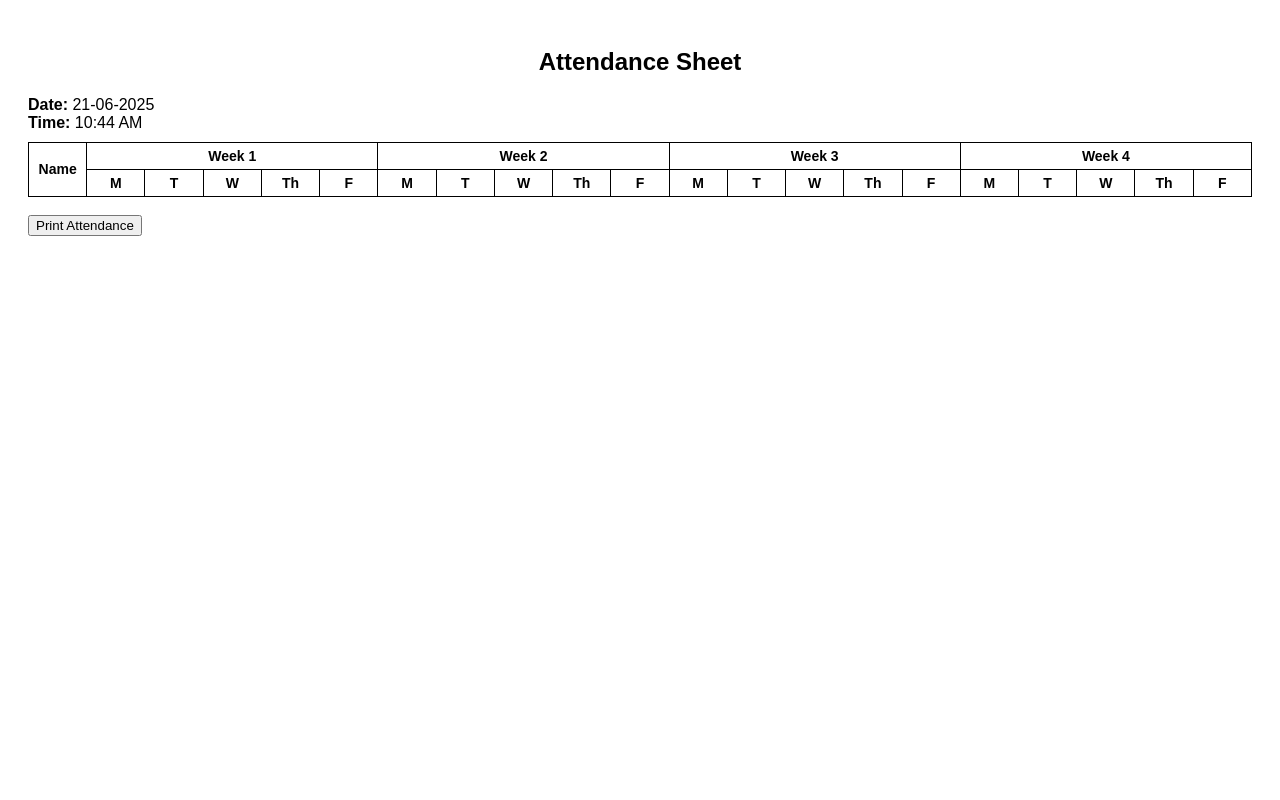
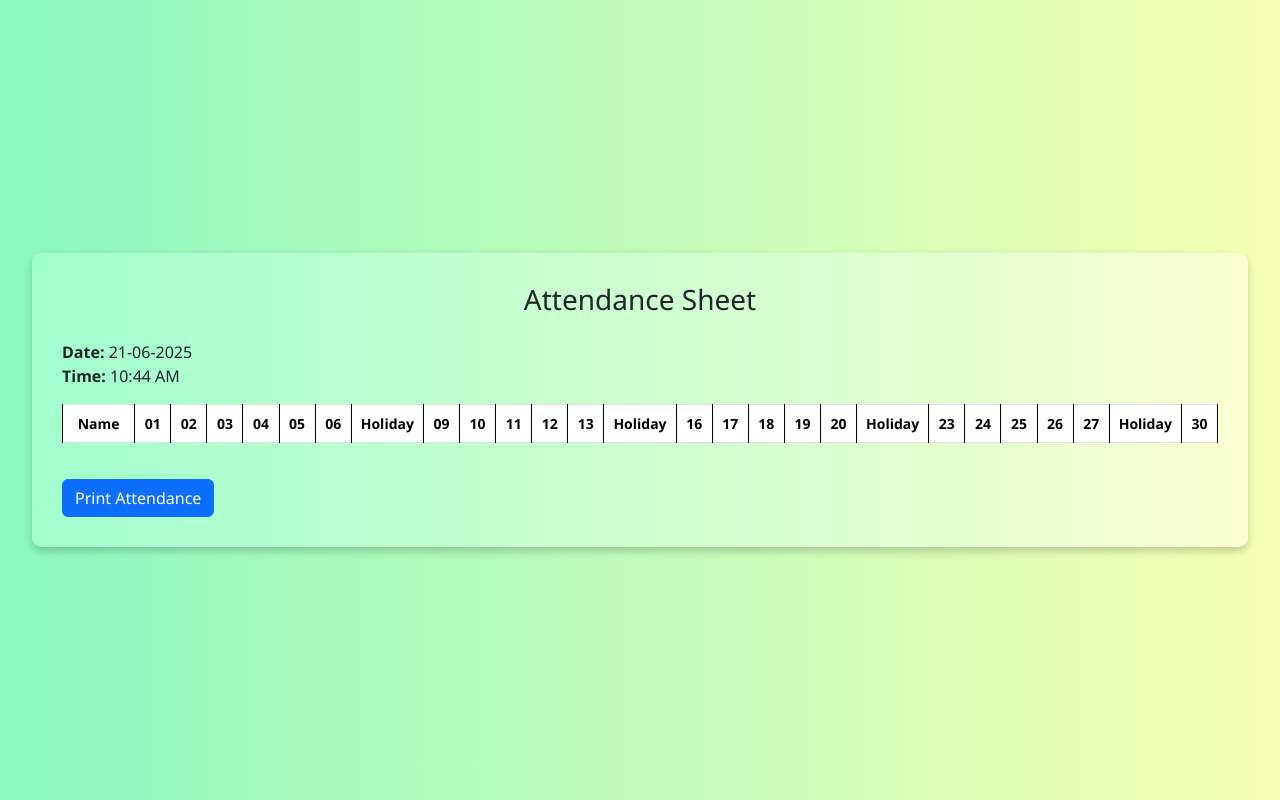
Before and after one commit to AyushiSoni2003/face-recognition-attendance-system, a Flask app: page /attendance in a window 1280 px wide. Run offline with Flask 3, Linux system fonts and the light colour scheme; lists and menus that the app fills with data are empty.

Commit message:
fixed attendance sheet logic

```diff
--- a/main.py
+++ b/main.py
@@ -1,13 +1,13 @@
 from flask import Flask, request , render_template , flash , redirect, url_for
 from flask_mail import Mail, Message
-from datetime import datetime
+from datetime import datetime , timedelta
 from face_utils import detect_from_webcam , mark_attendance
 from flask_sqlalchemy import SQLAlchemy
 from flask_migrate import Migrate
 from dotenv import load_dotenv
 from werkzeug.security import generate_password_hash , check_password_hash
 import os
-
+import calendar
 app = Flask(__name__)
 
 load_dotenv()  # load variables from .env
@@ -51,7 +51,7 @@ class Attendance(db.Model):
     student_id = db.Column(db.Integer, db.ForeignKey('student.id'), nullable=False)
     student_name = db.Column(db.String(100), nullable = False)
     timestamp = db.Column(db.DateTime, default=datetime.now)
-    status = db.Column(db.String(10), default='Absent')  # 'Present' or 'Absent'
+    status = db.Column(db.String(10), default='A')
     # Relationship to Student
     student = db.relationship('Student', back_populates='attendances')
 
@@ -195,7 +195,8 @@ def mark_attendance_route():
             student_id=result['Student Id'],
             student_name=result['Student Name'],
             status=result['Attendance'],
-            timestamp = datetime.now().strftime("%d-%m-%Y")
+            timestamp = datetime.now()
+
         )
 
         db.session.add(attendance_record)
@@ -204,29 +205,88 @@ def mark_attendance_route():
 
 @app.route('/attendance')
 def attendance():
+    # Get month and year from query params (fallback to current month/year)
+    month = int(request.args.get('month', datetime.now().month))
+    year = int(request.args.get('year', datetime.now().year))
+
+
     current_date = datetime.now().strftime("%d-%m-%Y")
     current_time = datetime.now().strftime("%H:%M %p")
+
+
+    # Get number of days in the month
+    num_days = calendar.monthrange(year, month)[1]
+
+
+    # Build structured list with merged holidays
+    start_date = datetime(year, month, 1)
+    display_dates = []
+    i = 0
+    while i < num_days:
+        current = start_date + timedelta(days=i)
+        day = current.strftime("%a")
+        date_str = current.strftime("%d-%m-%Y")
+
+
+        if day == "Sat" and i + 1 < num_days:
+            next_day = (start_date + timedelta(days=i+1)).strftime("%a")
+            if next_day == "Sun":
+                display_dates.append({
+                    'type': 'holiday',
+                    'label': 'Holiday',
+                    'dates': [
+                        date_str,
+                        (start_date + timedelta(days=i+1)).strftime("%d-%m-%Y")
+                    ]
+                })
+                i += 2
+                continue
+
+
+        display_dates.append({
+            'type': 'date',
+            'label': current.strftime("%d"),  # Only day
+            'date': date_str
+        })
+        i += 1
+
+
+
+
+   # Fetch students
     students = Student.query.all()
     attendance_data = {}
+
+
+    # Fetch attendance records for each student
     for student in students:
         records = Attendance.query.filter_by(student_id=student.id).all()
+
         student_attendance = {}
         for record in records:
-            student_attendance[record.date] = record.status
+            if record.timestamp:
+                date_str = record.timestamp.strftime("%d-%m-%Y")
+            else:
+                date_str = "Unknown"
+            student_attendance[date_str] = record.status
         attendance_data[student.id] = student_attendance
 
+
     return render_template("attendance.html",
-                        date=current_date,
+                        current_date=current_date,
                         time=current_time,
                         students=students,
-                        attendance_data=attendance_data)
+                        attendance_data=attendance_data,
+                        display_dates=display_dates
+                        )
+
 
 
 @app.route('/data')
 def data():
     return render_template('data.html' , students = Student.query.all())
 
-##  Delete all data from the admin table
+# #  Delete all data from the admin table
 # with app.app_context() :
 #     db.session.query(Admin).delete()
 #     db.session.commit()
--- a/tempCodeRunnerFile.py
+++ /dev/null
@@ -1 +0,0 @@
-request
--- a/templates/attendance.html
+++ b/templates/attendance.html
@@ -1,11 +1,33 @@
 <!DOCTYPE html>
-<html>
+<html lang="en">
   <head>
+    <meta charset="UTF-8" />
+    <meta name="viewport" content="width=device-width, initial-scale=1" />
     <title>Attendance Sheet</title>
+    <link
+      href="https://cdn.jsdelivr.net/npm/bootstrap@5.3.6/dist/css/bootstrap.min.css"
+      rel="stylesheet"
+      integrity="sha384-4Q6Gf2aSP4eDXB8Miphtr37CMZZQ5oXLH2yaXMJ2w8e2ZtHTl7GptT4jmndRuHDT"
+      crossorigin="anonymous"
+    />
     <style>
       body {
-        font-family: Arial, sans-serif;
+        background: linear-gradient(to right, #8bf8c0, #f6ffb3);
+        min-height: 100vh;
+        display: flex;
+        align-items: center;
+        justify-content: center;
+        font-family: "Segoe UI", Tahoma, Geneva, Verdana, sans-serif;
         padding: 20px;
+      }
+      .container-box {
+        background: linear-gradient(to right, #a1ffce, #faffd1);
+        padding: 30px;
+        border-radius: 10px;
+        box-shadow: 0 4px 8px rgba(0, 0, 0, 0.2);
+        width: 100%;
+        max-width: 95vw;
+        overflow-x: auto;
       }
       table {
         border-collapse: collapse;
@@ -14,63 +36,74 @@
       }
       th,
       td {
-        border: 1px solid black;
+        border: 1px solid #000;
         text-align: center;
         padding: 5px;
         font-size: 14px;
       }
-      input[type="text"] {
-        width: 150px;
-        padding: 5px;
-        margin-bottom: 10px;
+      td.present {
+        color: green !important;
+        font-weight: bold;
       }
-      .form-control {
-        margin-bottom: 10px;
+      td.absent {
+        color: red !important;
+        font-weight: bold;
+      }
+      button {
+        margin-top: 20px;
       }
     </style>
   </head>
   <body>
-    <h2 style="text-align: center" class="mb-0">Attendance Sheet</h2>
+    <div class="container-box">
+      <h3 class="text-center mb-4">Attendance Sheet</h3>
 
       <form>
-      <div class="form-control">
-        <b>Date:</b> {{date }} <br /><b>Time: </b>{{time}}
+        <div class="mb-3">
+          <strong>Date:</strong> {{ current_date }}<br />
+          <strong>Time:</strong> {{ time }}
         </div>
 
-      <table>
+        <table class="table table-bordered">
           <thead>
             <tr>
-            <th rowspan="2">Name</th>
-            <th colspan="5">Week 1</th>
-            <th colspan="5">Week 2</th>
-            <th colspan="5">Week 3</th>
-            <th colspan="5">Week 4</th>
-          </tr>
-          <tr>
-            {% for _ in range(4) %}
-            <th>M</th>
-            <th>T</th>
-            <th>W</th>
-            <th>Th</th>
-            <th>F</th>
-            {% endfor %}
+              <th colspan="2">Name</th>
+              {% for item in display_dates %} {% if item.type == 'holiday' %}
+              <th colspan="2">{{ item.label }}</th>
+              {% else %}
+              <th>{{ item.label }}</th>
+              {% endif %} {% endfor %}
             </tr>
           </thead>
           <tbody>
             {% for student in students %}
             <tr>
-            <td>{{ student.full_name }}</td>
-            {% for day in range(1, 21) %} {% set date_key =
-            '{:02d}-06-2025'.format(day) %}
-            <td>{{ attendance_data[student.id].get(date_key, '') }}</td>
-            {% endfor %}
+              <td colspan="2">{{ student.full_name }}</td>
+              {% for item in display_dates %} {% if item.type == 'holiday' %}
+              <td colspan="2" style="background-color: #eeeeee">Holiday</td>
+              {% else %} {% if item.date <= current_date %} {% set status =
+              attendance_data[student.id].get(item.date, 'A') %}
+              <td class="{{ 'present' if status == 'P' else 'absent' }}">
+                {{ status }}
+              </td>
+              {% else %}
+              <td>-</td>
+              {% endif %} {% endif %} {% endfor %}
             </tr>
             {% endfor %}
           </tbody>
         </table>
 
-      <br />
-      <button type="submit" onclick="window.print()">Print Attendance</button>
+        <button type="button" class="btn btn-primary" onclick="window.print()">
+          Print Attendance
+        </button>
       </form>
+    </div>
+
+    <script
+      src="https://cdn.jsdelivr.net/npm/bootstrap@5.3.6/dist/js/bootstrap.bundle.min.js"
+      integrity="sha384-j1CDi7MgGQ12Z7Qab0qlWQ/Qqz24Gc6BM0thvEMVjHnfYGF0rmFCozFSxQBxwHKO"
+      crossorigin="anonymous"
+    ></script>
   </body>
 </html>
```
Also changed, not shown: face_utils.py (+4 -4 lines), templates/data.html (+41 -5 lines), templates/login.html (+4 -5 lines), templates/signup.html (+11 -3 lines), static/attendance_icon.webp (deleted), 7 other files. Lines whose indentation alone changed are shown as unchanged.
